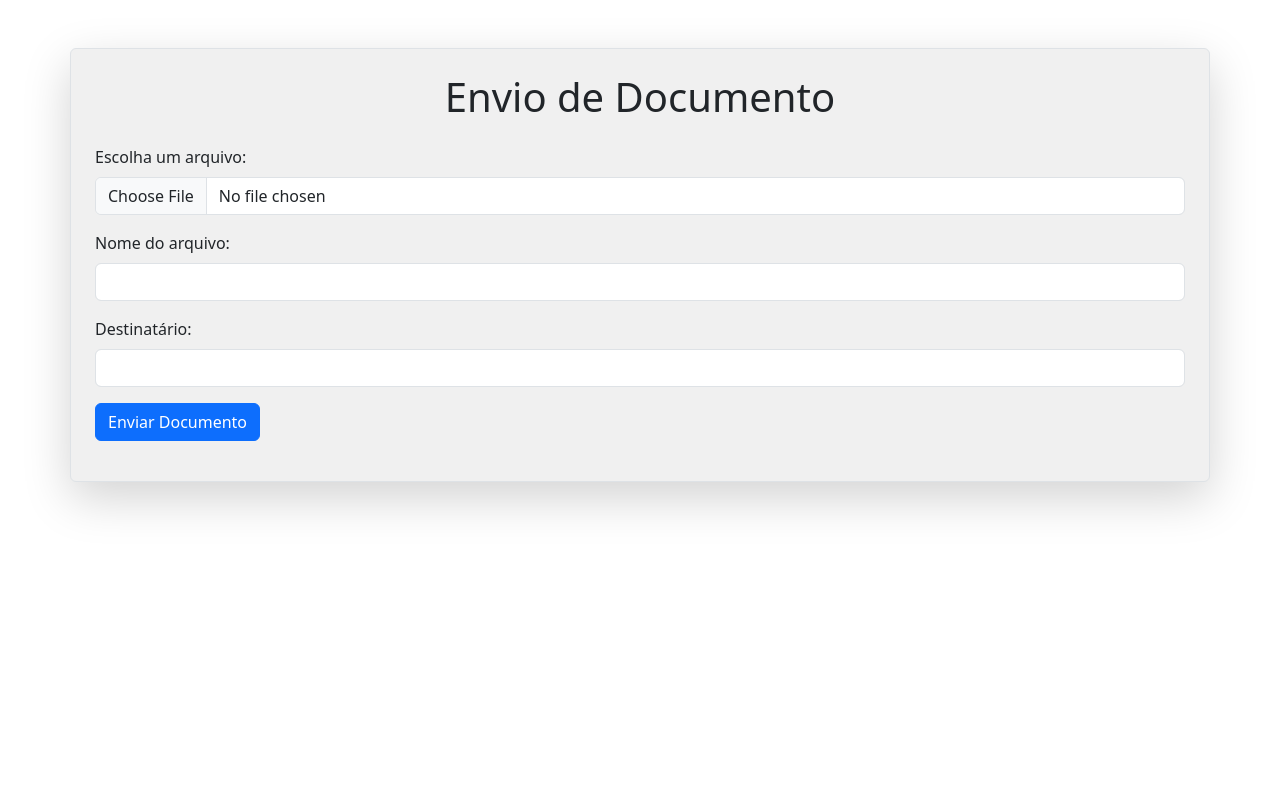
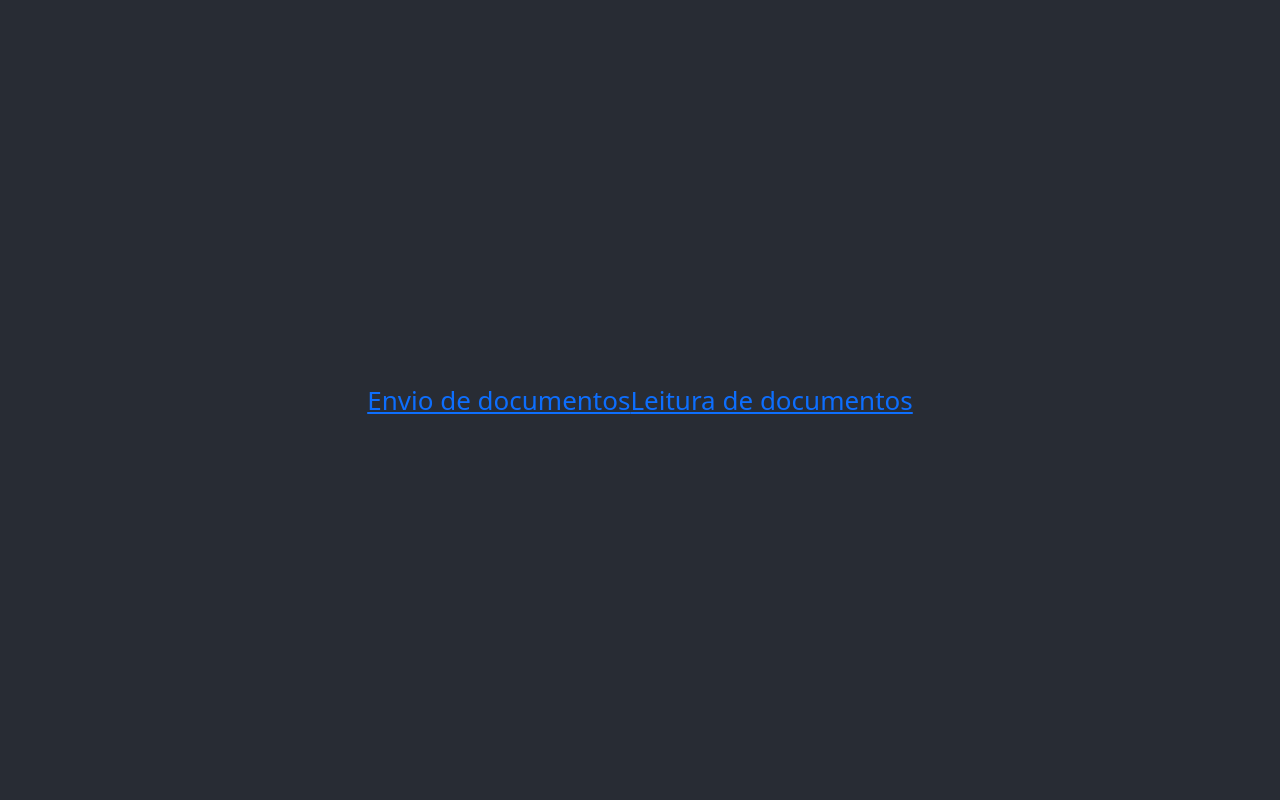
Before and after one commit to jeamf/hackthonFacensFrontend, a React (Create React App) app: page / in a window 1280 px wide. Shown: the top 800 px of the page. Built offline with nearby package versions, Linux system fonts and the light colour scheme.

Commit message:
fix: Colocando a navbar para alteração entre as páginas no App.js

```diff
--- a/src/App.js
+++ b/src/App.js
@@ -1,12 +1,87 @@
-import React from 'react';
-import UploadForm from './UploadForm';
+// import React, { useState } from 'react';
+// import UploadForm from './UploadForm';  // O componente de envio
+// import ReadDocument from './ReadDocument';  // O componente de leitura
 
-function App() {
+// const App = () => {
+//   const [activeTab, setActiveTab] = useState('upload'); // Estado para controlar qual aba está ativa
+
+//   return (
+//     <div>
+//       {/* Navbar com abas para alternar */}
+//       <div className="d-flex align-items-center mb-3">
+//         <img
+//           src="https://via.placeholder.com/80" // Adicione sua logo aqui
+//           alt="Logo"
+//           style={{ width: '80px', height: '80px' }}
+//           className="me-3"
+//         />
+//         <div className="tabs-container w-100 text-center">
+//           <button
+//             className={`btn tab-btn ${activeTab === 'upload' ? 'active' : ''}`}
+//             onClick={() => setActiveTab('upload')}
+//           >
+//             Envio de documentos
+//           </button>
+//           <button
+//             className={`btn tab-btn ${activeTab === 'read' ? 'active' : ''}`}
+//             onClick={() => setActiveTab('read')}
+//           >
+//             Leitura de documentos
+//           </button>
+//         </div>
+//       </div>
+
+//       {/* Renderiza o componente baseado na aba ativa */}
+//       {activeTab === 'upload' && <UploadForm />}
+//       {activeTab === 'read' && <ReadDocument />}
+//     </div>
+//   );
+// };
+
+// export default App;
+
+import React, { useState } from 'react';
+import UploadForm from './UploadForm';  // O componente de envio
+import ReadDocument from './ReadDocument';  // O componente de leitura
+import logo from './logo/logo.png';
+import './App.css';
+
+const App = () => {
+  const [activeTab, setActiveTab] = useState('upload'); // Estado para controlar qual aba está ativa
+
   return (
     <div className="App">
-      <UploadForm />
+      <header className="App-header">
+        <div className="navbar">
+          {/* <img
+            src={logo}
+            alt="Logo"
+            className="App-logo"
+          /> */}
+            <a
+              href="#"
+              className={`tab-link ${activeTab === 'upload' ? 'active' : ''}`}
+              onClick={() => setActiveTab('upload')}
+            >
+              Envio de documentos
+            </a>
+            <a
+              href="#"
+              className={`tab-link ${activeTab === 'read' ? 'active' : ''}`}
+              onClick={() => setActiveTab('read')}
+            >
+              Leitura de documentos
+            </a>
+        </div>
+      </header>
+
+      {/* Renderiza o componente baseado na aba ativa */}
+      <main className="App-main">
+        {activeTab === 'upload' && <UploadForm />}
+        {activeTab === 'read' && <ReadDocument />}
+      </main>
     </div>
   );
-}
+};
 
 export default App;
```
